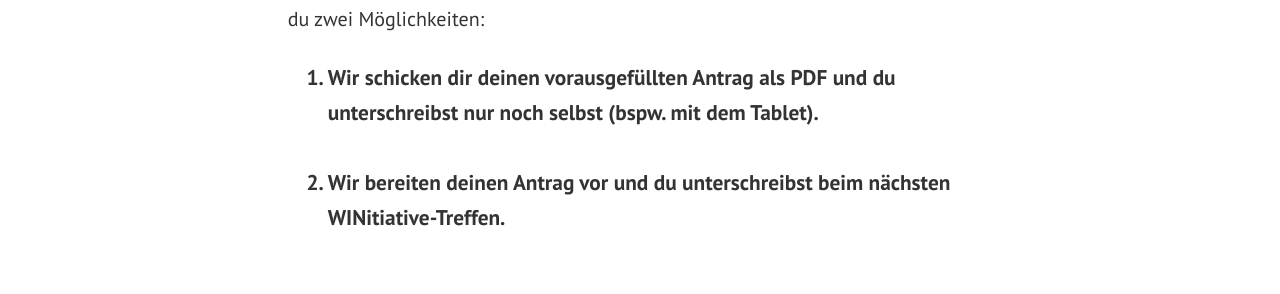
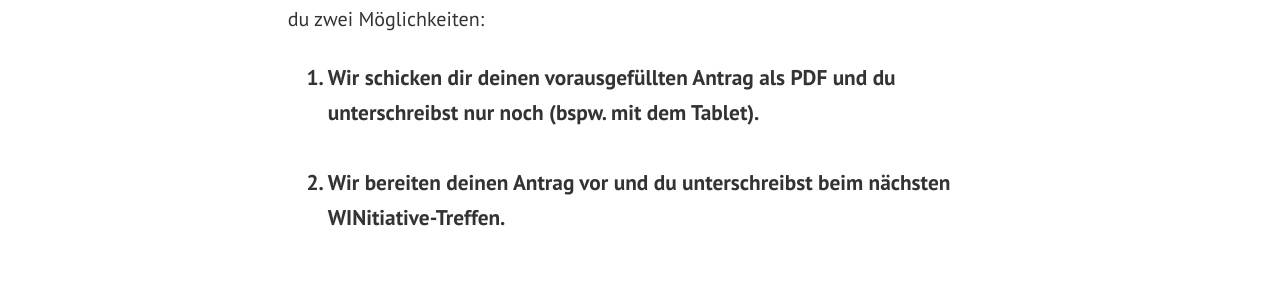
Before and after one commit to WINitiative-Augsburg-eV/webseite, a Jekyll site: the page built from pages/anmeldung.html, in a window 1280 px wide and 1009 px high. Shown: the part 226-520 px from the top of the window. Built offline with Jekyll 4.4.1, drawn with Linux system fonts in a browser that asks for light colours.

Commit message:
Mitgliedsantrag neu

```diff
--- a/pages/anmeldung.html
+++ b/pages/anmeldung.html
@@ -21,12 +21,12 @@ comments: false
 
 <p>Hier kannst du deinen Mitgliedsantrag für die WINitiative einreichen. Dabei hast du zwei Möglichkeiten:</p>
   <ol style="font-size: 16pt; font-weight: bold" class="liste1">
-          <li>Wir schicken dir deinen vorausgefüllten Antrag als PDF und du unterschreibst nur noch selbst (bspw. mit dem Tablet).</li>
+          <li>Wir schicken dir deinen vorausgefüllten Antrag als PDF und du unterschreibst nur noch (bspw. mit dem Tablet).</li>
           <br>
           <li>Wir bereiten deinen Antrag vor und du unterschreibst beim nächsten WINitiative-Treffen.</li>
   </ol>
   <div class="liste2">
-    <p style="font-weight: bold; font size: 16pt">1. Wir schicken dir deinen vorausgefüllten Antrag als PDF und du unterschreibst nur noch selbst (bspw. mit dem Tablet).
+    <p style="font-weight: bold; font size: 16pt">1. Wir schicken dir deinen vorausgefüllten Antrag als PDF und du unterschreibst nur noch (bspw. mit dem Tablet).
     <br><br>
     2. Wir bereiten deinen Antrag vor und du unterschreibst beim nächsten WINitiative-Treffen.</p>
   </div>
```
